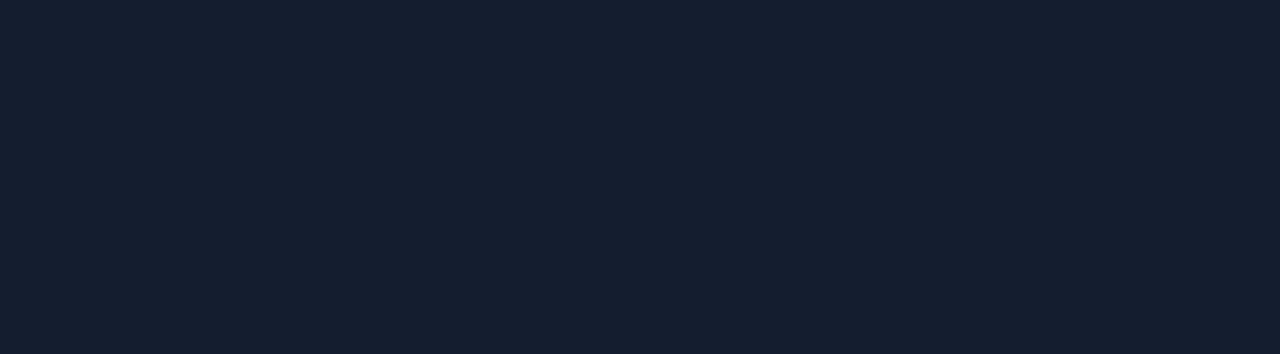
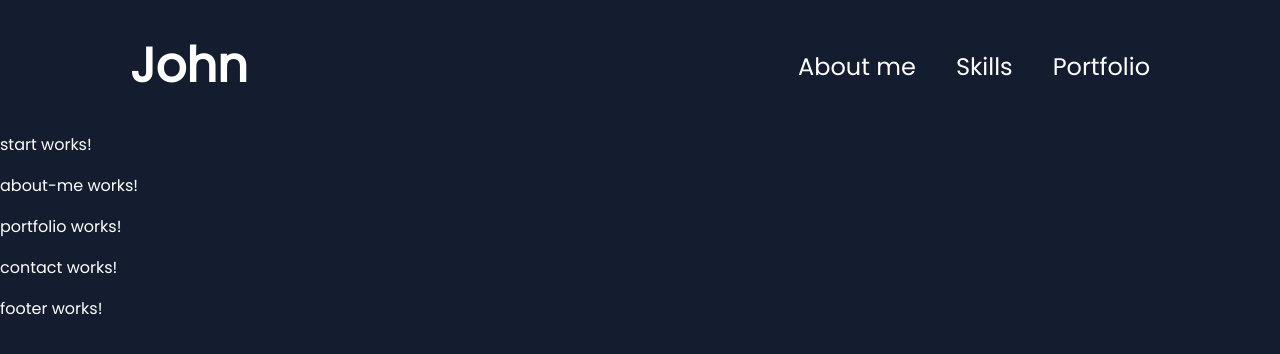
Before and after one commit to JohnBroda/Portfolio, an Angular app: page / in a window 1280 px wide. Shown: the top 354 px of the page. Built offline with nearby package versions, Linux system fonts and the light colour scheme.

Commit message:
PF v0.0.3

```diff
--- a/src/app/app.component.html
+++ b/src/app/app.component.html
@@ -1 +1,7 @@
+<app-header></app-header>
+<app-start></app-start>
+<app-about-me></app-about-me>
+<app-portfolio></app-portfolio>
+<app-contact></app-contact>
+<app-footer></app-footer>
 <router-outlet></router-outlet>
--- a/src/app/header/header.component.html
+++ b/src/app/header/header.component.html
@@ -1 +1,10 @@
-<p>header works!</p>
+<header>
+    <h2>
+        John
+    </h2>
+    <div>
+        <a href="">About me</a>
+        <a href="">Skills</a>
+        <a href="">Portfolio</a>
+    </div>
+</header>
--- a/src/app/header/header.component.scss
+++ b/src/app/header/header.component.scss
@@ -0,0 +1,23 @@
+header{
+    display: flex;
+    align-items: center;
+    justify-content: space-between;
+    margin: 30px;
+    h2{
+        margin: 0px;
+        margin-left: 100px;
+        font-size: 48px;
+    }
+    a:nth-child(3){
+        margin-right: 100px;
+    }
+    a{
+        margin: 20px;
+        font-size: 24px;
+        &:hover{
+            color: rgb(0,190,232);
+            text-decoration: underline rgb(75,71,255);
+        }
+    }
+
+}
--- a/src/styles.scss
+++ b/src/styles.scss
@@ -1,6 +1,17 @@
+@font-face {
+    font-family: poppins;
+    src: url(./assets/fonts/poppins-v21-latin-regular.woff2);
+}
+
 body{
+    font-family: poppins;
     background-color: rgb(20,29,47);
     width: 100%;
     height: 100vh;
     margin: 0px;
+    color: white;
+    a{
+        color: white;
+        text-decoration: none ;
+    }
 }
```
Also changed, not shown: src/app/app.component.ts (+8 -1 lines), src/assets/fonts/poppins-v21-latin-regular.woff2 (added).
